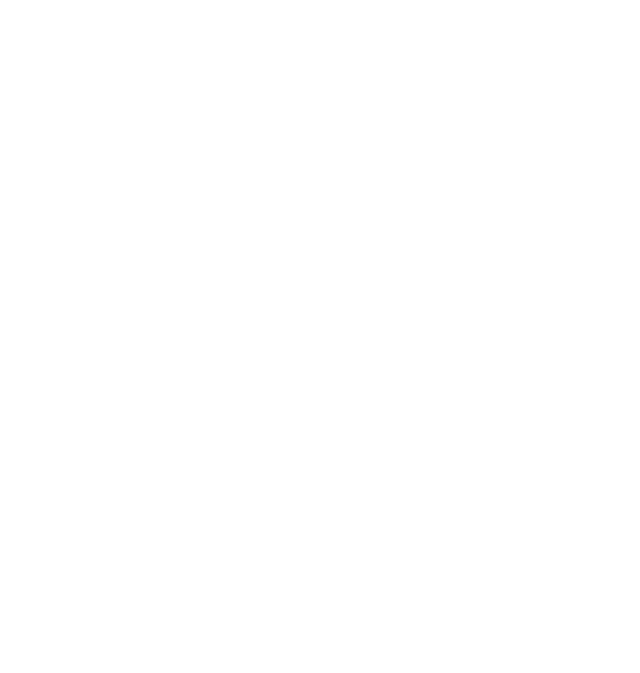
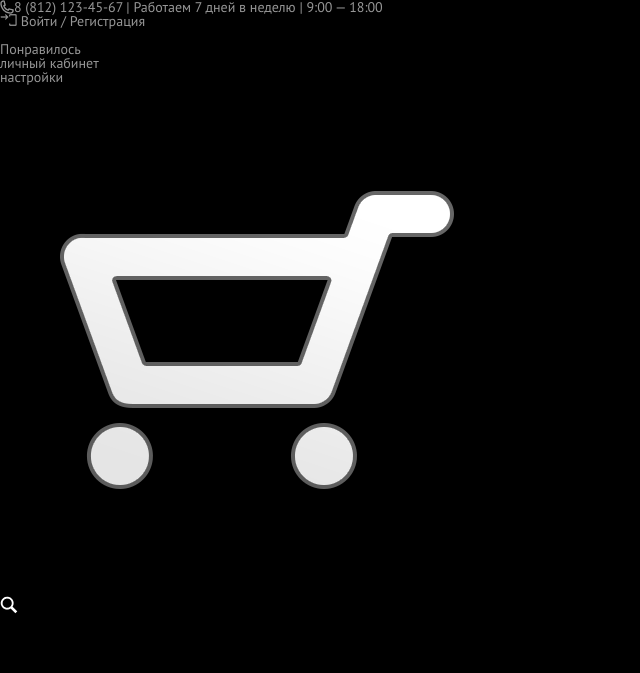
Before and after one commit to Vitaly1805/hm1, a plain HTML site: page index.html in a window 1280 px wide. Shown: the whole page, without its empty margins (0-640 px from the left). Drawn offline with Linux system fonts and the light colour scheme.

Commit message:
Шапка без стилей

```diff
--- a/index.html
+++ b/index.html
@@ -3,9 +3,37 @@
 <head>
     <meta charset="UTF-8">
     <meta name="viewport" content="width=device-width, initial-scale=1.0">
-    <title>Document</title>
+    <link rel="stylesheet" href="css/style.css">
+    <link rel="shortcut icon" type="image/x-icon" href="images/icon.png" />
+    <title>P O R T E N</title>
 </head>
 <body>
-
+    <div class="header">
+        <div class="header__top">
+            <a href=""><div class="header__timetable"><img src="images/header/phone.png" alt="">8 (812) 123-45-67    |    Работаем 7 дней в неделю    |    9:00 — 18:00  </div></a>
+            <a href=""><div class="header__authorization"><img src="images/header/arrow.png" alt=""><img src="images/header/door.png" alt="">  Войти / Регистрация  </div></a>
+        </div>
+        <div class="header__content">
+            <div class="header__logo">PORTEN</div>
+            <div class="header__menu">
+                <a href=""><div class="header__item header__item-active">Понравилось</div></a>
+                <a href=""><div class="header__item">личный кабинет</div></a>
+                <a href=""><div class="header__item">настройки</div></a>
+                <a href=""><div class="header__icon header__icon-editing"><img src="images/header/cart.png" alt=""></div></a>
+                <a href=""><div class="header__icon"><img src="images/header/search.png" alt=""></div></a>
+            </div>
+        </div>
+        <div class="header__bottom">
+            <div class="header__wrap">
+                <div class="header__title">
+                    <div class="header__porten">PORTEN</div>
+                    <div class="header__city">санкт-петербург</div>
+                </div>
+                <div class="header__subtitle">
+                    Lorem ipsum dolor sit amet, consectetur adipiscing elit. Purus interdum purus, est tortor pulvinar ut in. Fringilla a diam enim sed justo, sed iaculis sagittis. Tortor id eu interdum nec ut iaculis. Penatibus ullamcorper ultricies morbi ipsum sem metus pharetra, mi. Tortor nibh magna feugiat id nunc, dui nisl viverra.
+                </div>
+            </div>
+        </div>
+    </div>
 </body>
 </html>
```
